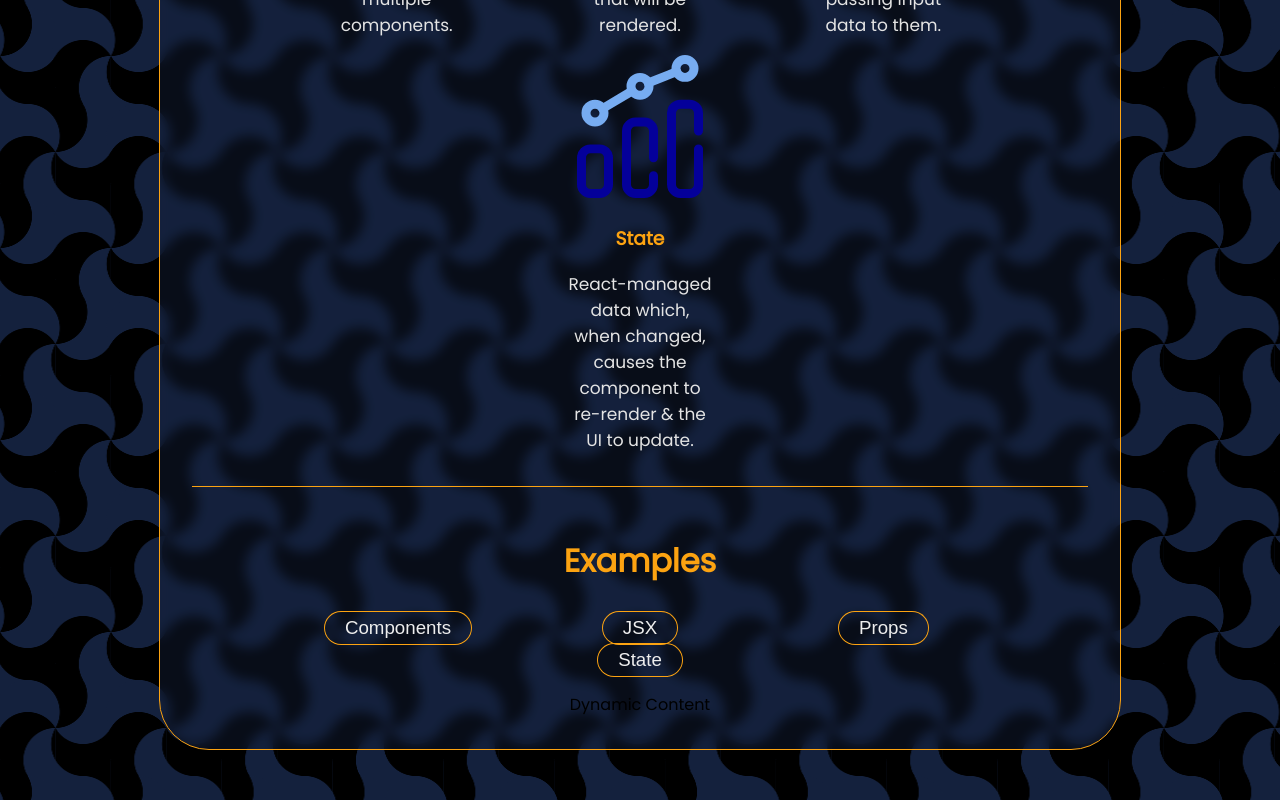
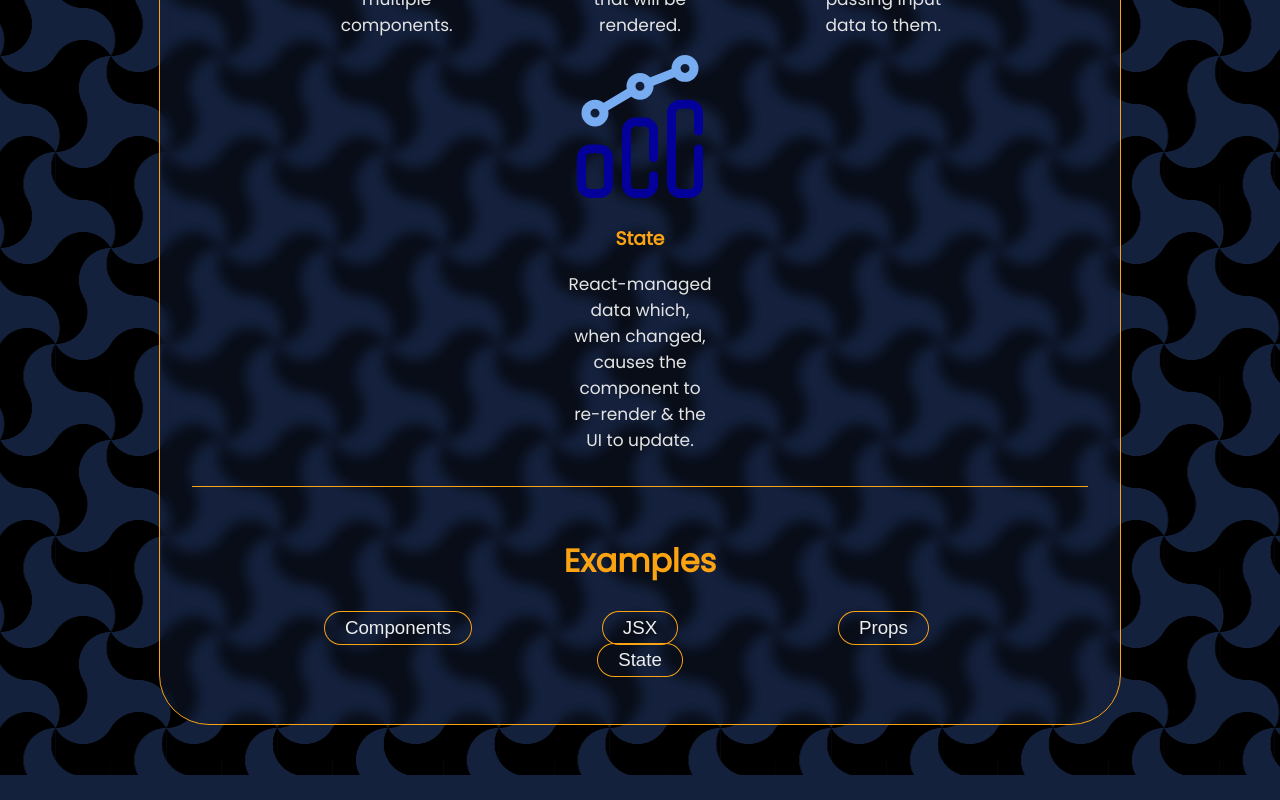
Before and after one commit to El-Ashmoney/react-essentials, a React (Create React App) app: page / in a window 1280 px wide. Shown: the part 904-1704 px from the top of the page. After the commit the page ends 1679 px from the top, so only its background shows below. Built offline with nearby package versions, Linux system fonts and the light colour scheme.

Commit message:
addming useState to make a dynamic content in the examples section

```diff
--- a/src/App.css
+++ b/src/App.css
@@ -1,5 +1,6 @@
 .App {
     text-align: center;
+    color: #EEE;
 }
 
 .App-logo {
--- a/src/App.jsx
+++ b/src/App.jsx
@@ -1,4 +1,5 @@
 import logo from './logo.svg';
+import { useState } from 'react';
 import './App.css';
 import { CORE_CONCEPTS } from './data.js';
 import Header from './components/Header/Header.jsx';
@@ -7,8 +8,9 @@ import TabButton from './components/TabButton/TabButton.jsx';
 
 
 function App() {
+    const [ selectedTopic, setSelectedTopic ] = useState();
     function handleSelect(selectedButtons) {
-        console.log(selectedButtons);
+        setSelectedTopic(selectedButtons);
     }
     return (
         <div className="App">
@@ -30,7 +32,7 @@ function App() {
                             <TabButton onSelect={() => handleSelect('props')}>Props</TabButton>
                             <TabButton onSelect={() => handleSelect('state')}>State</TabButton>
                         </menu>
-                        Dynamic Content
+                        {selectedTopic}
                     </section>
                 </section>
             </main>
```
